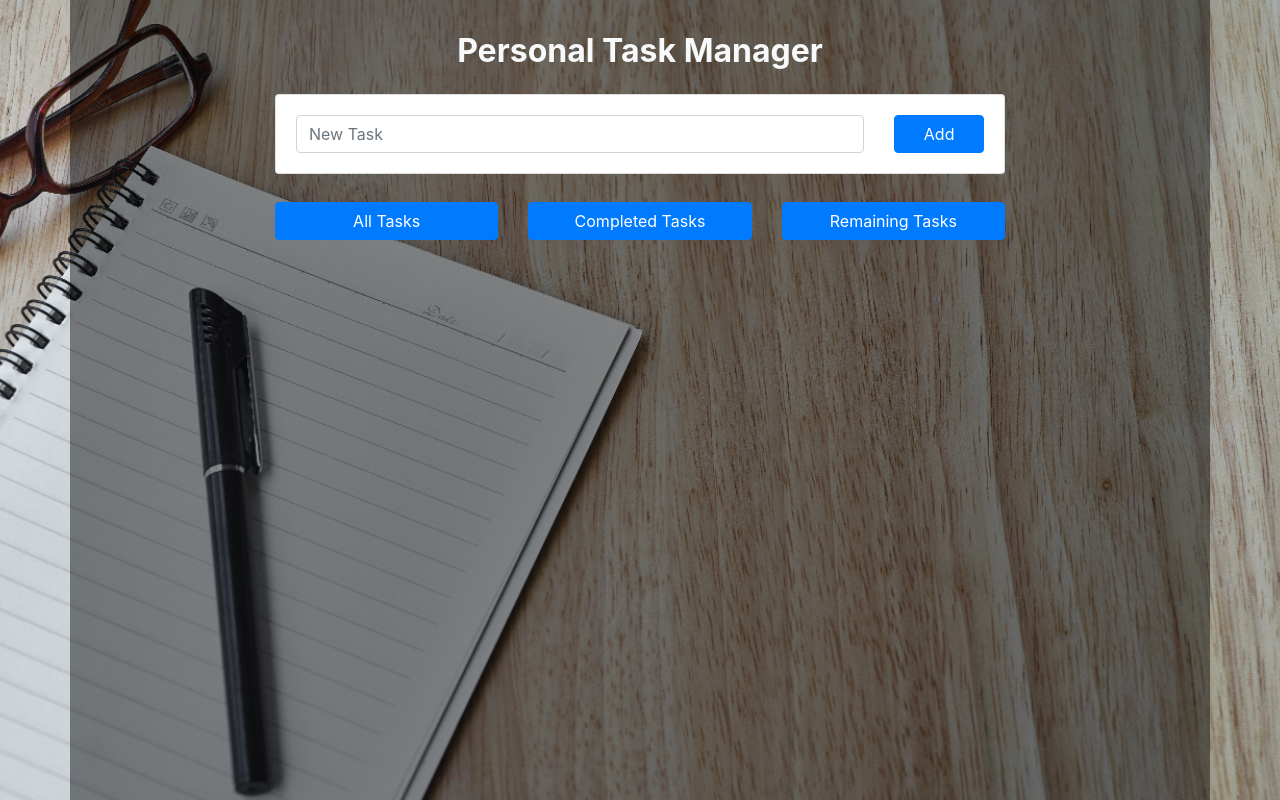
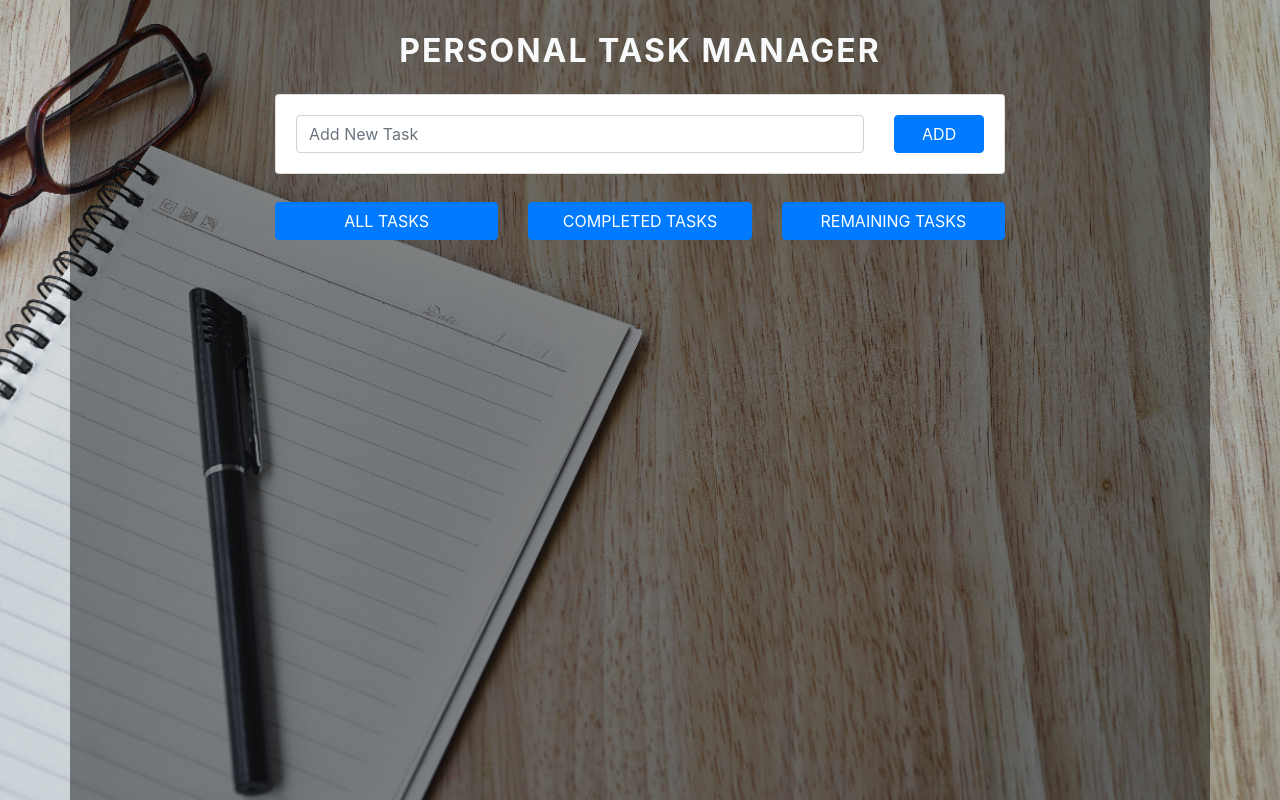
Before and after one commit to TharindaNimnajith/ssd-assignment-oauth, a React (Create React App) app: page / in a window 1280 px wide. Built offline with nearby package versions, Linux system fonts and the light colour scheme.

Commit message:
Front-end modifications

```diff
--- a/src/App.jsx
+++ b/src/App.jsx
@@ -111,7 +111,10 @@ export default class App extends Component {
              }}>
           <div className='row'>
             <div className='col-10 col-md-8 mx-auto mt-4'>
-              <h2 className='text-capitalize text-center mb-4 text-light font-weight-bold'>
+              <h2 className='text-uppercase text-center mb-4 text-light font-weight-bold'
+                  style={{
+                    letterSpacing: '2px'
+                  }}>
                 Personal Task Manager
               </h2>
               <AddItem item={this.state.item}
--- a/src/components/AddItem.jsx
+++ b/src/components/AddItem.jsx
@@ -15,7 +15,7 @@ export default class AddItem extends Component {
             <div className='col-10'>
               <input type='text'
                      className='form-control shadow-none'
-                     placeholder='New Task'
+                     placeholder='Add New Task'
                      value={item}
                      onChange={handleChange}/>
             </div>
@@ -23,12 +23,12 @@ export default class AddItem extends Component {
               {
                 editItem ? (
                   <button type='submit'
-                          className='btn btn-block shadow-none btn-success'>
+                          className='text-uppercase btn btn-block shadow-none btn-success'>
                     Edit
                   </button>
                 ) : (
                   <button type='submit'
-                          className='btn btn-block shadow-none btn-primary'>
+                          className='text-uppercase btn btn-block shadow-none btn-primary'>
                     Add
                   </button>
                 )
--- a/src/components/ItemList.jsx
+++ b/src/components/ItemList.jsx
@@ -17,21 +17,21 @@ export default class ItemList extends Component {
         <div className='row'>
           <div className='col-md-4'>
             <button type='button'
-                    className='btn btn-primary btn-block mt-1 shadow-none'
+                    className='text-uppercase btn btn-primary btn-block mt-1 shadow-none'
                     onClick={() => updateTodosToShow('all')}>
               All Tasks
             </button>
           </div>
           <div className='col-md-4'>
             <button type='button'
-                    className='btn btn-primary btn-block mt-1 shadow-none'
+                    className='text-uppercase btn btn-primary btn-block mt-1 shadow-none'
                     onClick={() => updateTodosToShow('done')}>
               Completed Tasks
             </button>
           </div>
           <div className='col-md-4'>
             <button type='button'
-                    className='btn btn-primary btn-block mt-1 shadow-none'
+                    className='text-uppercase btn btn-primary btn-block mt-1 shadow-none'
                     onClick={() => updateTodosToShow('todo')}>
               Remaining Tasks
             </button>
@@ -56,14 +56,14 @@ export default class ItemList extends Component {
               <div className='row mt-4'>
                 <div className='col-md-6'>
                   <button type='button'
-                          className='btn btn-danger btn-block shadow-none'
+                          className='text-uppercase btn btn-danger btn-block shadow-none'
                           onClick={handleDeleteDoneTasks}>
                     Delete Completed Tasks
                   </button>
                 </div>
                 <div className='col-md-6'>
                   <button type='button'
-                          className='btn btn-danger btn-block shadow-none'
+                          className='text-uppercase btn btn-danger btn-block shadow-none'
                           onClick={clearList}>
                     Delete All Tasks
                   </button>
```
